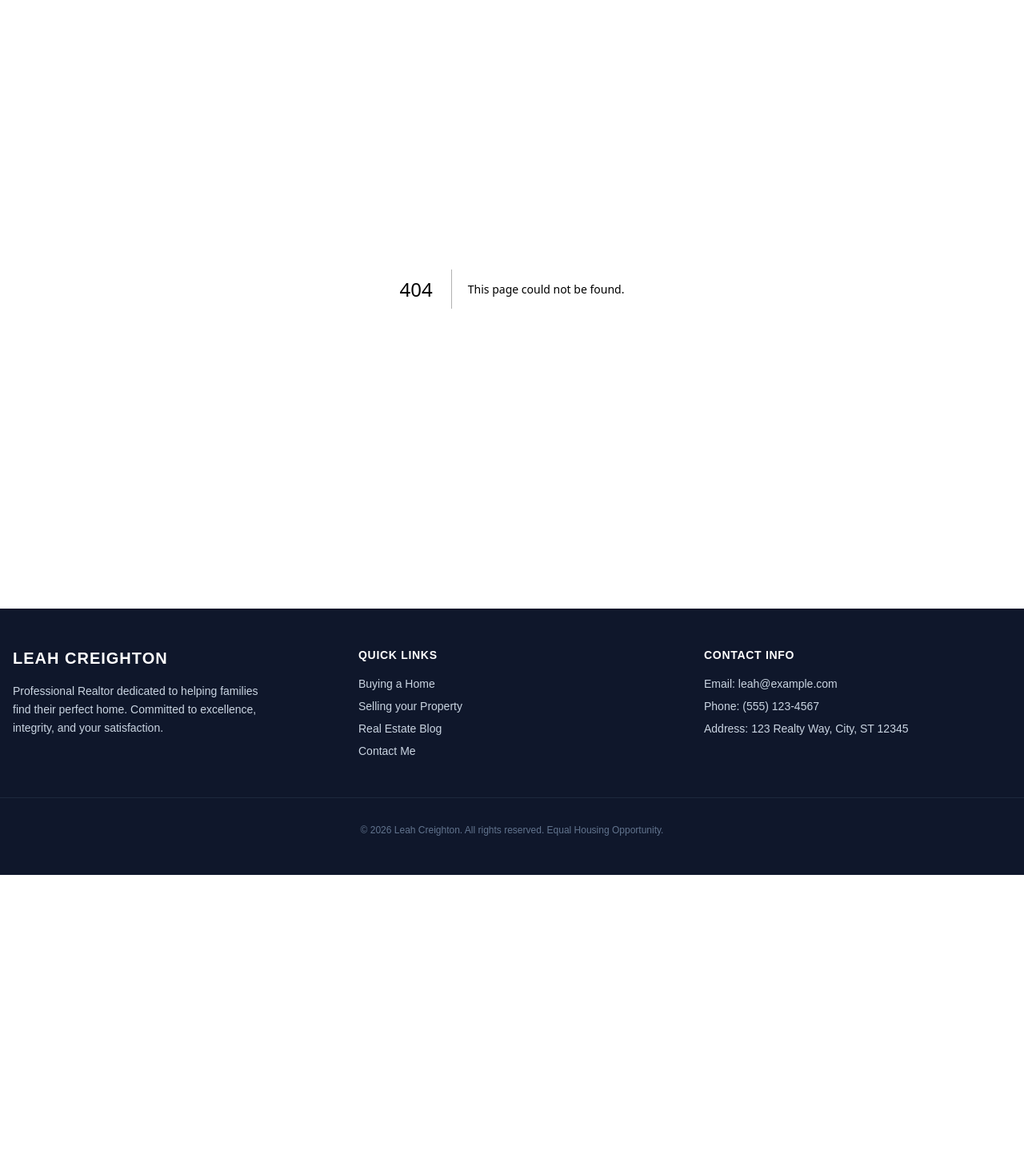
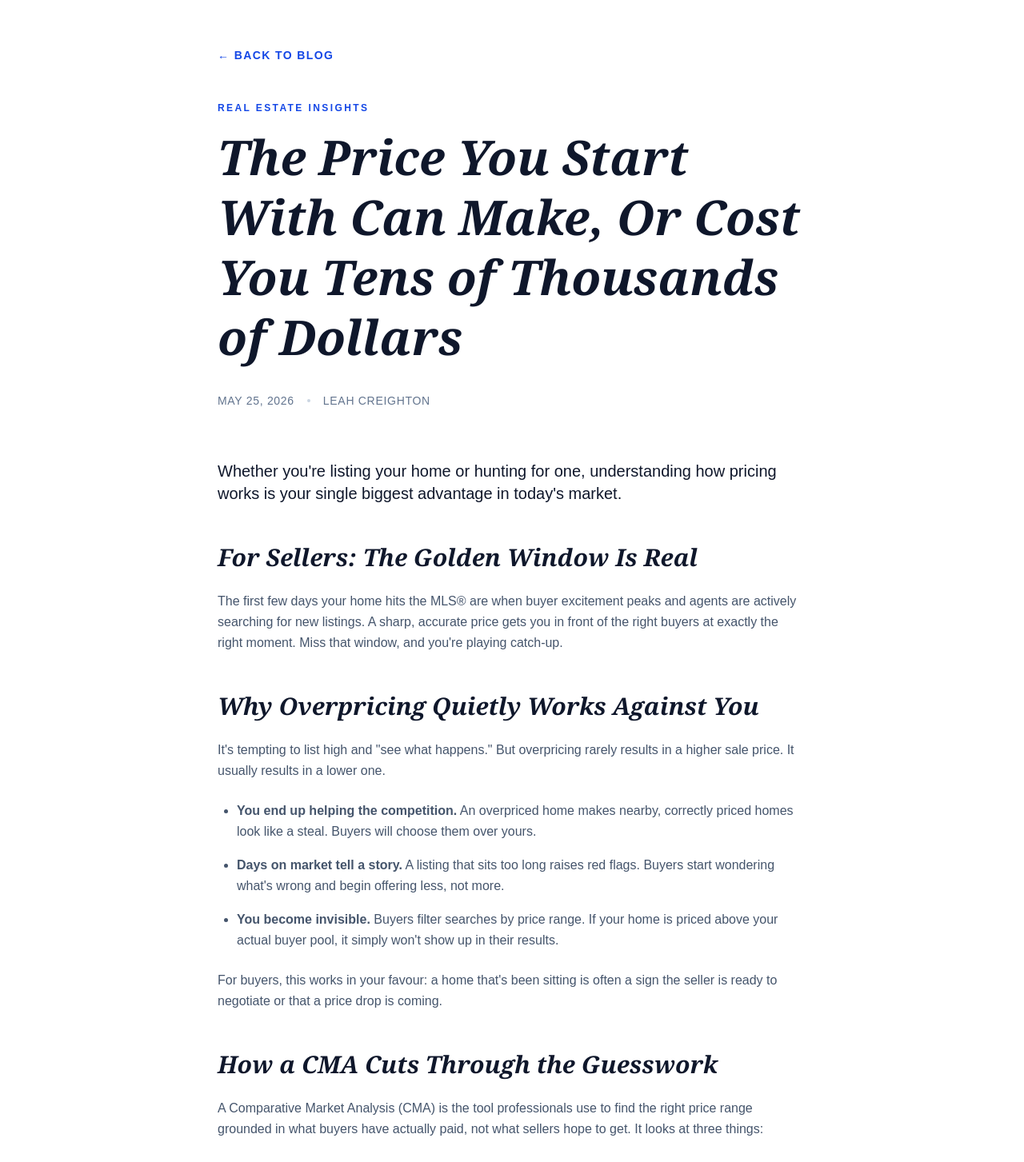
Before and after one commit to leahlynnecreighton-ops/leahlynnecreighton-ops.github.io, a Next.js app: page /blog/the-price-you-start-with in a window 1280 px wide. Before the commit this address had no page. Shown: the part 120-1573 px from the top of the page at 80% size. Before the commit the page ends 1214 px from the top, so only its background shows below. Built offline with nearby package versions, Linux system fonts and the light colour scheme.

Commit message:
Auto-save website: Added new blog post from Fourth blog.txt

```diff
--- a/src/app/blog/page.tsx
+++ b/src/app/blog/page.tsx
@@ -3,6 +3,12 @@ import Image from "next/image";
 
 export default function BlogPage() {
   const posts = [
+    {
+      title: "The Price You Start With Can Make, Or Cost You Tens of Thousands of Dollars",
+      excerpt: "Whether you're listing your home or hunting for one, understanding how pricing works is your single biggest advantage in today's market.",
+      date: "May 25, 2026",
+      slug: "the-price-you-start-with",
+    },
     {
       title: "Pricing your house higher isn't always the best",
       excerpt: "During the first few days your house is on the market is a great window where buyers are excited and agents are looking. You want your house to priced just right.",
--- /dev/null
+++ b/src/app/blog/the-price-you-start-with/page.tsx
@@ -0,0 +1,82 @@
+import Link from "next/link";
+
+export default function FourthBlogPost() {
+  return (
+    <div className="min-h-screen bg-white">
+      <article className="container mx-auto px-4 py-24 max-w-3xl">
+        <Link href="/blog" className="text-sm font-bold uppercase tracking-widest text-blue-700 hover:text-blue-900 mb-12 inline-block">
+          &larr; Back to Blog
+        </Link>
+
+        <header className="mb-16">
+          <p className="text-xs font-bold uppercase tracking-[0.2em] text-blue-700 mb-4">Real Estate Insights</p>
+          <h1 className="text-5xl md:text-6xl font-bold text-slate-900 mb-8 italic font-serif leading-tight">
+            The Price You Start With Can Make, Or Cost You Tens of Thousands of Dollars
+          </h1>
+          <div className="flex items-center gap-4 text-slate-500 text-sm font-medium uppercase tracking-wider">
+            <span>May 25, 2026</span>
+            <span className="w-1 h-1 bg-slate-300 rounded-full"></span>
+            <span>Leah Creighton</span>
+          </div>
+        </header>
+
+        <div className="prose prose-lg max-w-none text-slate-600 space-y-6 leading-relaxed">
+          <p className="text-xl font-medium text-slate-900">
+            Whether you're listing your home or hunting for one, understanding how pricing works is your single biggest advantage in today's market.
+          </p>
+
+          <h2 className="text-3xl font-bold text-slate-900 mt-12 mb-6 italic font-serif">For Sellers: The Golden Window Is Real</h2>
+          <p>
+            The first few days your home hits the MLS® are when buyer excitement peaks and agents are actively searching for new listings. A sharp, accurate price gets you in front of the right buyers at exactly the right moment. Miss that window, and you're playing catch-up.
+          </p>
+
+          <h2 className="text-3xl font-bold text-slate-900 mt-12 mb-6 italic font-serif">Why Overpricing Quietly Works Against You</h2>
+          <p>
+            It's tempting to list high and "see what happens." But overpricing rarely results in a higher sale price. It usually results in a lower one.
+          </p>
+          <ul className="list-disc pl-6 space-y-4">
+            <li><strong>You end up helping the competition.</strong> An overpriced home makes nearby, correctly priced homes look like a steal. Buyers will choose them over yours.</li>
+            <li><strong>Days on market tell a story.</strong> A listing that sits too long raises red flags. Buyers start wondering what's wrong and begin offering less, not more.</li>
+            <li><strong>You become invisible.</strong> Buyers filter searches by price range. If your home is priced above your actual buyer pool, it simply won't show up in their results.</li>
+          </ul>
+          <p>
+            For buyers, this works in your favour: a home that's been sitting is often a sign the seller is ready to negotiate or that a price drop is coming.
+          </p>
+
+          <h2 className="text-3xl font-bold text-slate-900 mt-12 mb-6 italic font-serif">How a CMA Cuts Through the Guesswork</h2>
+          <p>
+            A Comparative Market Analysis (CMA) is the tool professionals use to find the right price range grounded in what buyers have actually paid, not what sellers hope to get. It looks at three things:
+          </p>
+          <ul className="list-disc pl-6 space-y-4">
+            <li><strong>Recently sold properties</strong> — real transactions that show what qualified buyers are actually willing to pay for homes like yours, right now.</li>
+            <li><strong>Active listings</strong> — your direct competition. If similar homes are priced lower or offer more, buyers will notice.</li>
+            <li><strong>Expired listings</strong> — the price points the market already rejected, and a clear signal of where not to list.</li>
+          </ul>
+
+          <p>
+            As a buyer, asking to see a CMA on any home you're considering is one of the smartest moves you can make. It tells you whether a listing price is reasonable or whether you're walking into an overpriced situation.
+          </p>
+
+          <div className="mt-16 pt-8 border-t border-slate-100 text-sm text-slate-500 italic">
+            <p>
+              This information is provided for educational purposes based on general real estate principles and Saskatchewan market trends. Pricing recommendations are supported by Comparative Market Analysis (CMA) data in accordance with SREC guidelines.
+            </p>
+            <p className="mt-2">*Based on the SRA April 2026 Market Report</p>
+          </div>
+        </div>
+
+        <footer className="mt-24 pt-12 border-t border-slate-100">
+          <div className="bg-slate-50 p-12 text-center">
+            <h3 className="text-2xl font-bold text-slate-900 mb-6 italic font-serif">Ready for a Strategic Price?</h3>
+            <p className="text-slate-600 mb-8 max-w-xl mx-auto leading-relaxed">
+              Let's look at the data and ensure your home is positioned to win. Contact me today for a comprehensive Comparative Market Analysis.
+            </p>
+            <Link href="/contact" className="inline-block px-10 py-5 bg-blue-700 text-white font-bold uppercase tracking-widest text-sm hover:bg-blue-800 transition-colors">
+              Get Your CMA
+            </Link>
+          </div>
+        </footer>
+      </article>
+    </div>
+  );
+}
```
Also changed, not shown: 1 other file (tests, documents, lock files or other folders).
